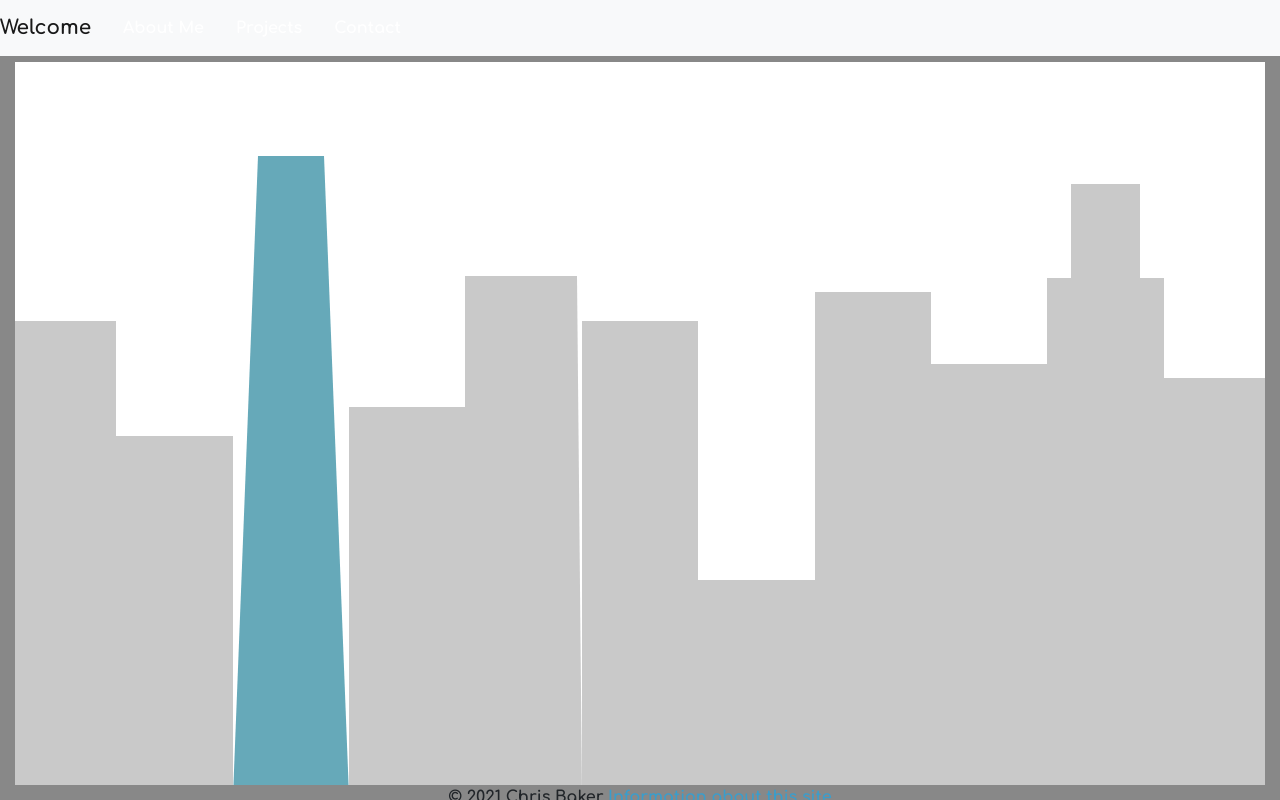
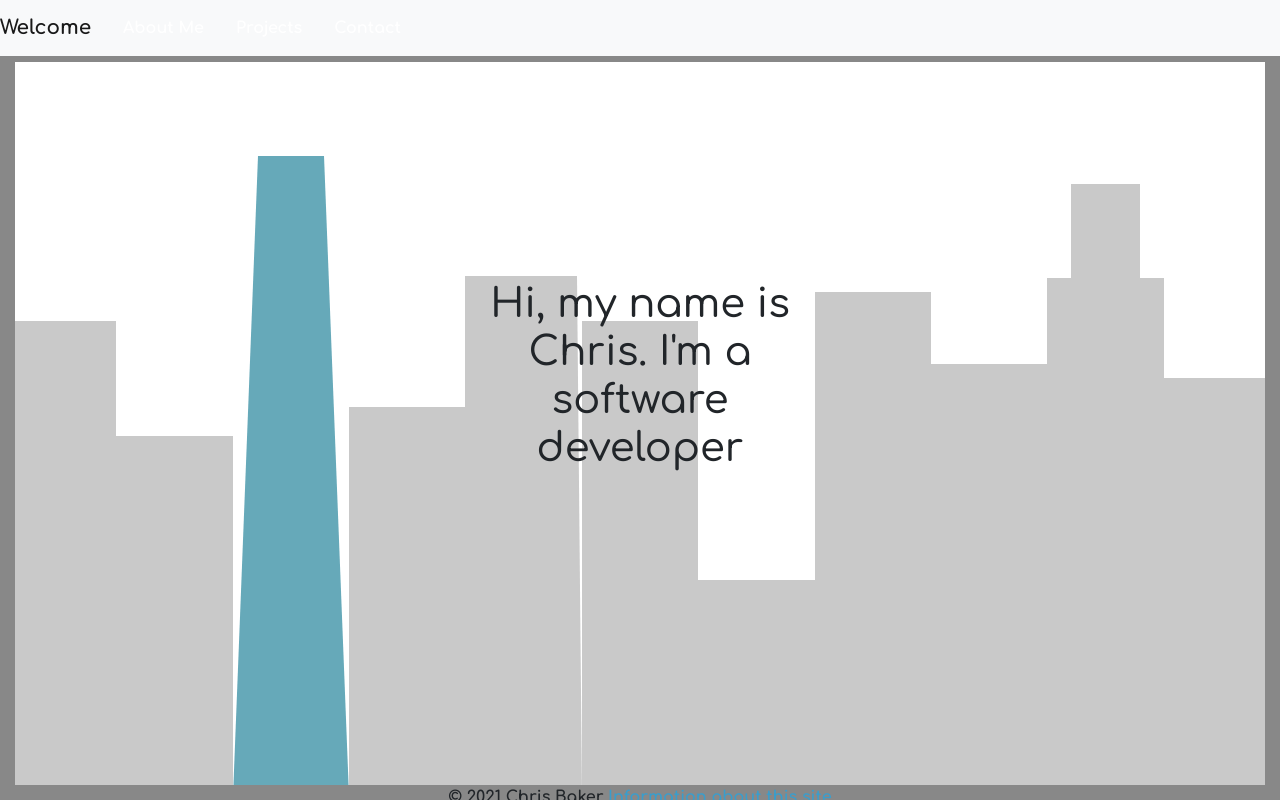
Before and after one commit to chrisbakeraugie/chrisbakeraugie.github.io, a React (Create React App) app: page / in a window 1280 px wide. Built offline with nearby package versions, Linux system fonts and the light colour scheme.

Commit message:
Added simple welcome statement

```diff
--- a/src/components/Home.js
+++ b/src/components/Home.js
@@ -1,13 +1,16 @@
 import React from "react";
-// import styled from "styled-components";
+import styled from "styled-components";
 
 
 const Home = () => {
-    // const StyledHomePage = styled.div`
-    // width: 100vw;
-    // height: 85vh;
-    // background-color: turquoise;
-    // `;
+    const StyledWelcomeDiv = styled.div`
+    position:absolute;
+    height: 30vh;
+    width:30vw;
+    top:35vh;
+    left:35vw;
+    text-align:center;
+    `;
 
     return (
         <div id="home-container">
@@ -24,6 +27,10 @@ const Home = () => {
             <div id="rectangle10"></div>
             <div id="rectangle11"></div>
             <div id="rectangle12"></div>
+            <StyledWelcomeDiv>
+                <h1>Hi, my name is Chris.
+            I'm a software developer</h1>
+            </StyledWelcomeDiv>
 
 
         </div>
```
Lines whose indentation alone changed are shown as unchanged.
